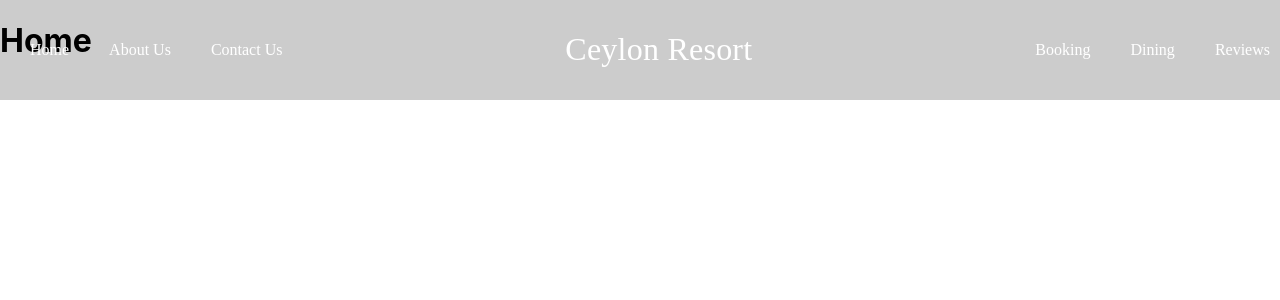
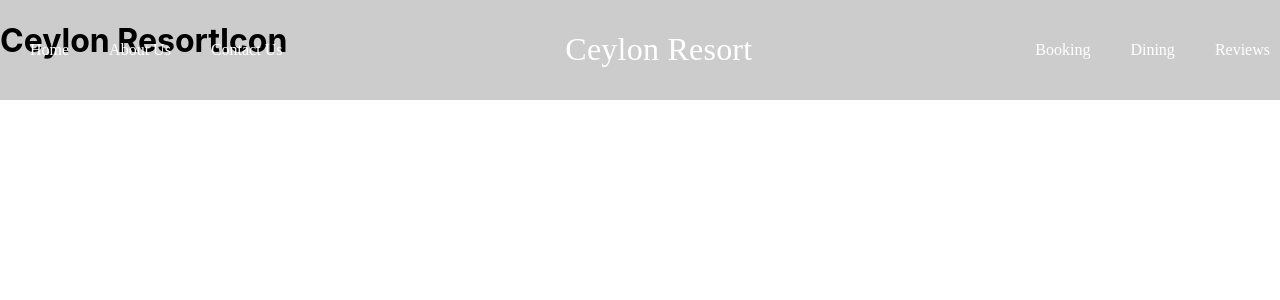
Before and after one commit to SEP-G16/customer-support-module, a React (Create React App) app: page / in a window 1280 px wide. Shown: the top 300 px of the page. Built offline with nearby package versions, Linux system fonts and the light colour scheme; a web font is replaced by a local one.

Commit message:
modify welcome page

```diff
--- a/src/pages/Welcome/Home.js
+++ b/src/pages/Welcome/Home.js
@@ -3,7 +3,7 @@ import React from 'react';
 const Home = () => {
   return (
     <div>
-      <h1>Home</h1>
+      <h1>Ceylon ResortIcon</h1>
     </div>
   );
 
```
